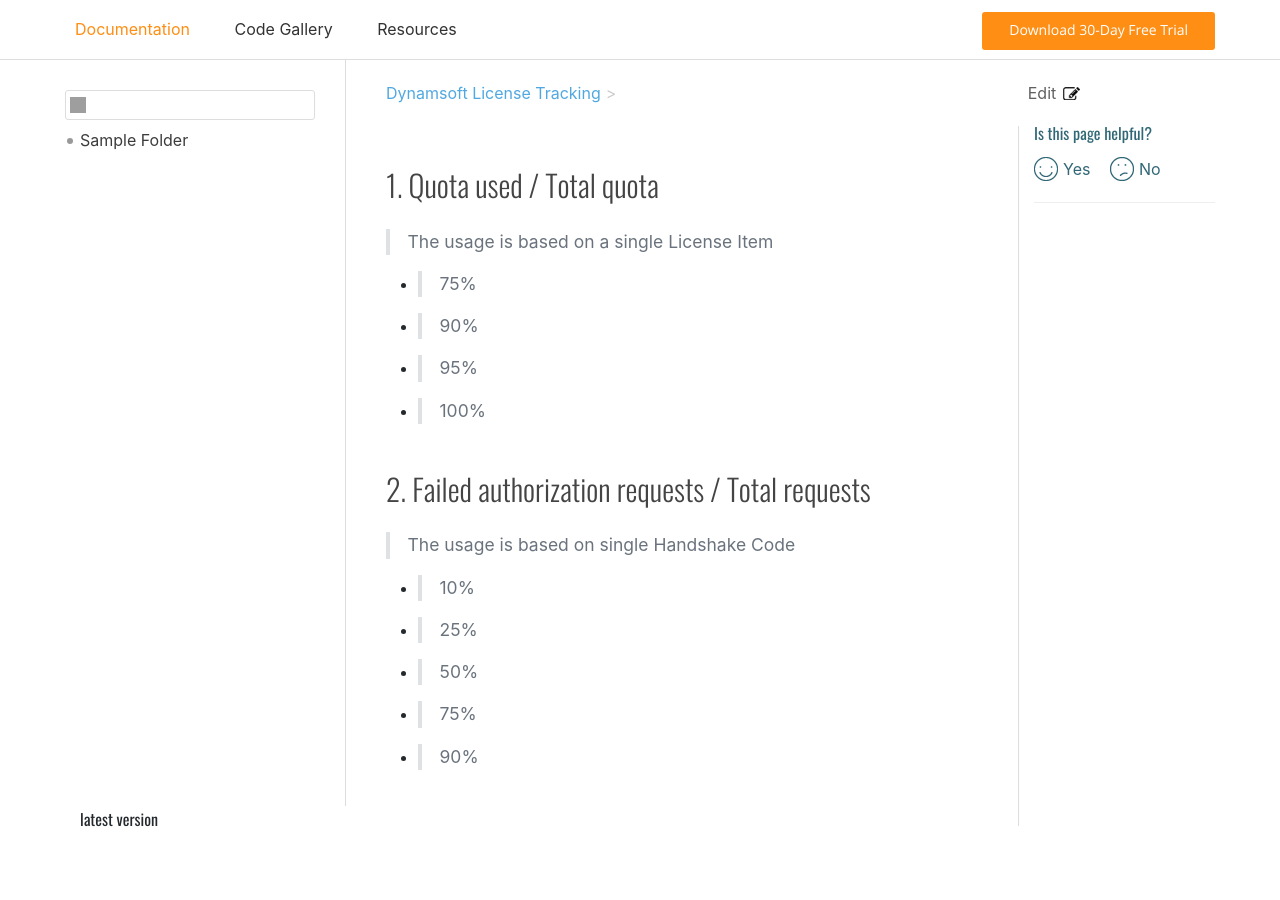
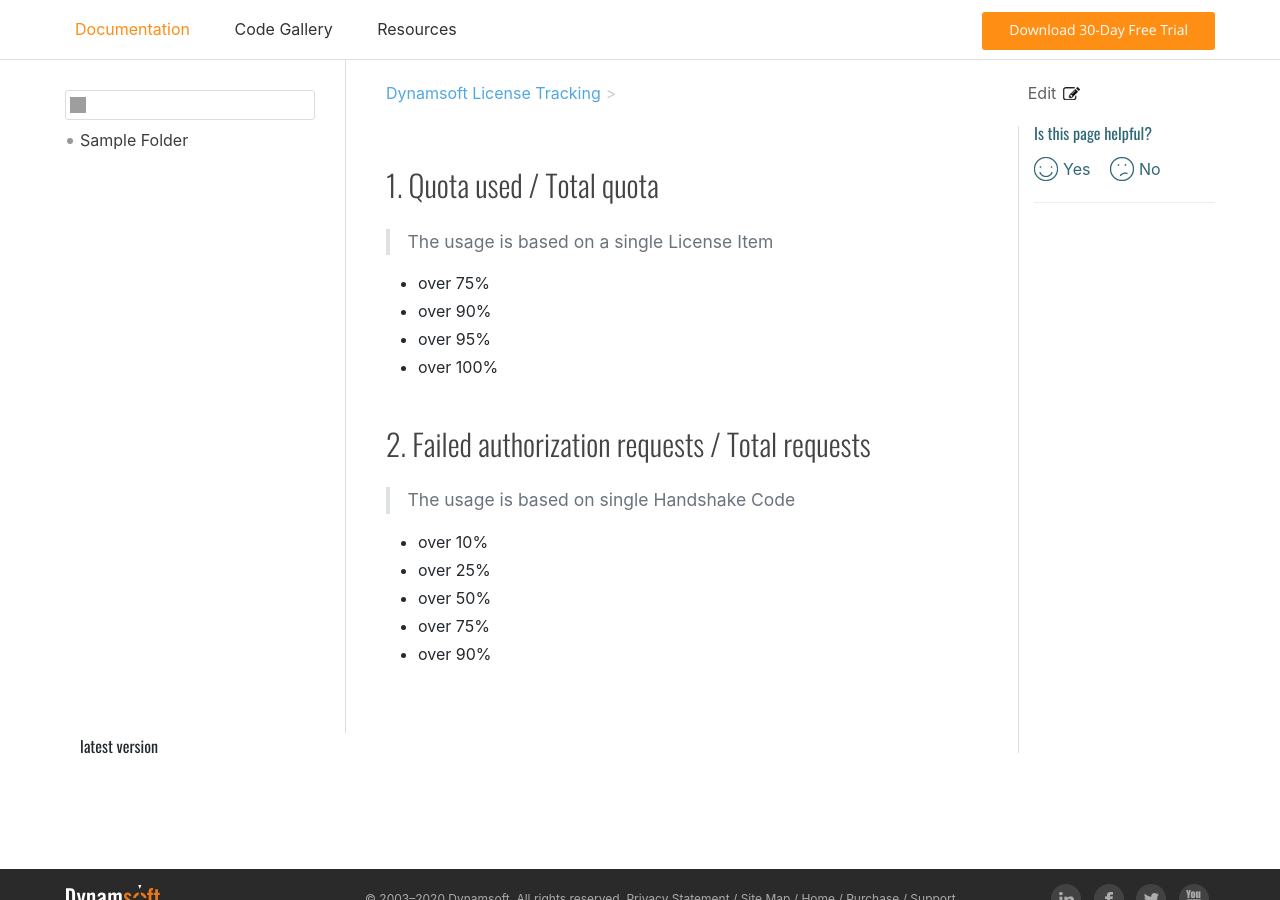
Before and after one commit to dynamsoft-docs/license-server-docs, a Jekyll site: the page built from common/usageAlertTriggers.md, in a window 1280 px wide and 900 px high, scrolled down 273 px. Built offline with Jekyll 4.4.1, drawn with Linux system fonts in a browser that asks for light colours; comment, search, counter and statistics services are not loaded; grey boxes are pictures that could not be loaded.

Commit message:
word swap

```diff
--- a/common/usageAlertTriggers.md
+++ b/common/usageAlertTriggers.md
@@ -16,17 +16,17 @@
 
 > The usage is based on a single License Item
 
-* > 75%
-* > 90%
-* > 95%
-* > 100%
+* over 75%
+* over 90%
+* over 95%
+* over 100%
 
 ## Failed authorization requests / Total requests
 
 > The usage is based on single Handshake Code
 
-* > 10%
-* > 25%
-* > 50%
-* > 75%
-* > 90%
+* over 10%
+* over 25%
+* over 50%
+* over 75%
+* over 90%
```
